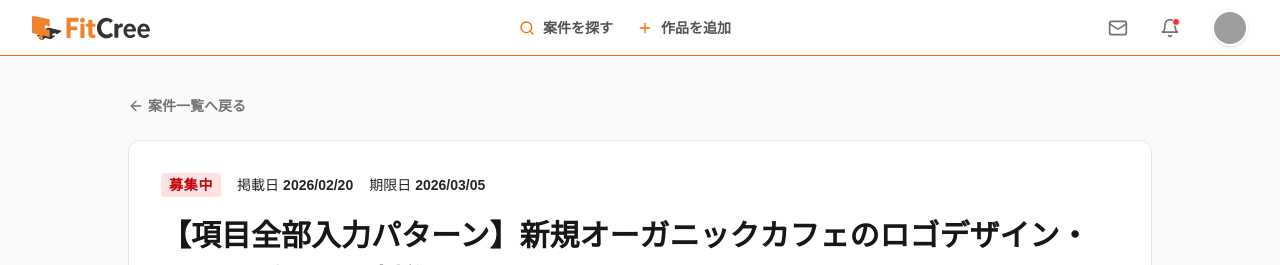
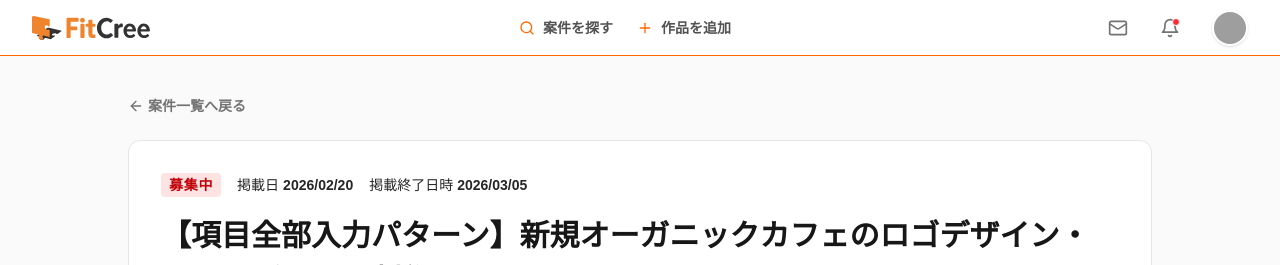
Before and after one commit to FitCree/fitcree-design, a Next.js app in the folder fitcree-design-app/: page /projects/101 in a window 1280 px wide. Shown: the top 265 px of the page. Built offline with nearby package versions, Linux system fonts and the light colour scheme; grey boxes are pictures that could not be loaded.

Commit message:
キャプチャJS追加

```diff
--- a/fitcree-design-app/src/app/layout.tsx
+++ b/fitcree-design-app/src/app/layout.tsx
@@ -28,6 +28,10 @@ export default function RootLayout({
 }>) {
   return (
     <html lang="ja">
+      <head>
+        {/* eslint-disable-next-line @next/next/no-sync-scripts */}
+        <script src="https://mcp.figma.com/mcp/html-to-design/capture.js" async></script>
+      </head>
       <body
         className={`${geistSans.variable} ${geistMono.variable} antialiased`}
       >
--- a/fitcree-design-app/src/components/projects/ProjectDetailView.tsx
+++ b/fitcree-design-app/src/components/projects/ProjectDetailView.tsx
@@ -78,12 +78,12 @@ export default function ProjectDetailView({ project, client, isClientView = fals
             <time dateTime={project.postedDate} className="font-bold">{project.postedDate}</time>
           </p>
 
-          {/* 受注開始日 or 期限日 */}
+          {/* 受注開始日 or 掲載終了日時 */}
           <p className="flex items-center gap-1 text-sm text-neutral-800 whitespace-nowrap">
             {project.status === 'in_progress' ? (
               <span>受注開始日</span>
             ) : (
-              <span>期限日</span>
+              <span>掲載終了日時</span>
             )}
             <span className="font-bold">{project.status === 'in_progress' ? project.startDate || '---' : project.deadline}</span>
           </p>
```
Also changed, not shown: 1 other file (tests, documents, lock files or other folders).
